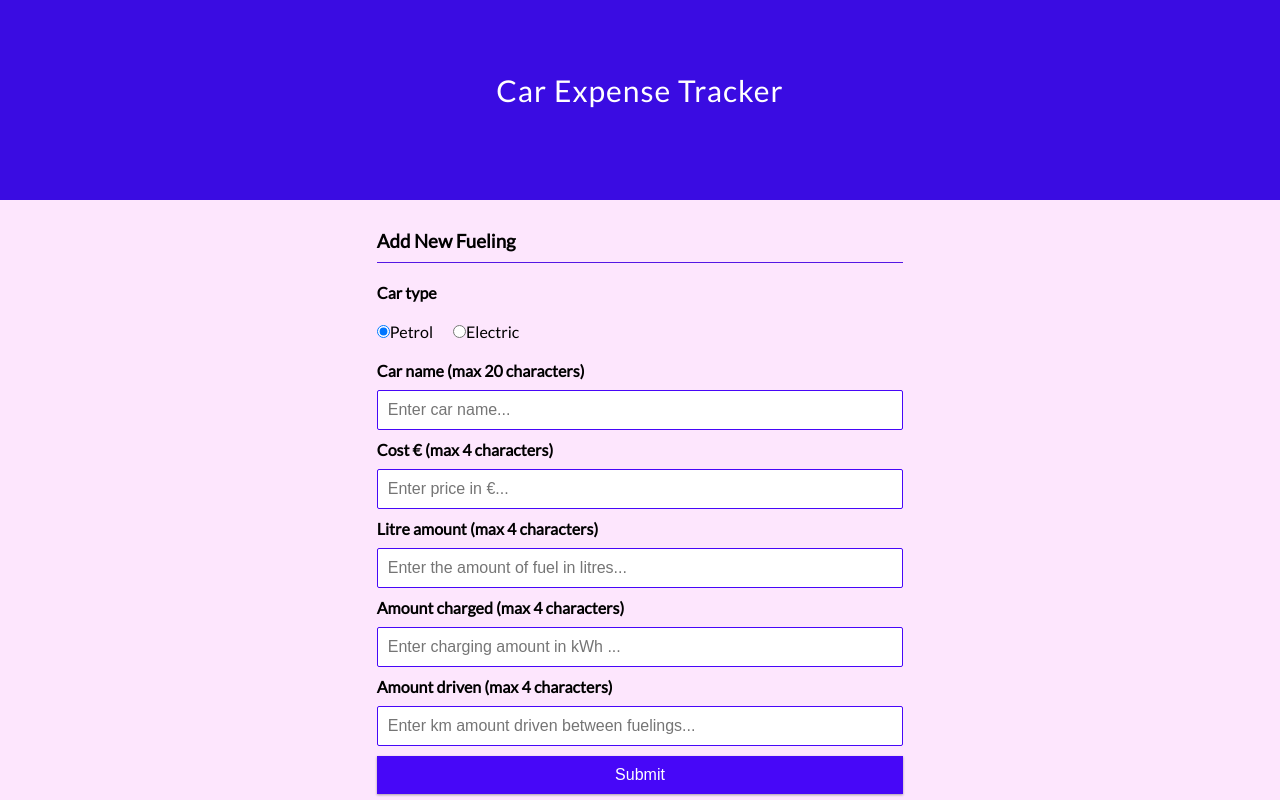
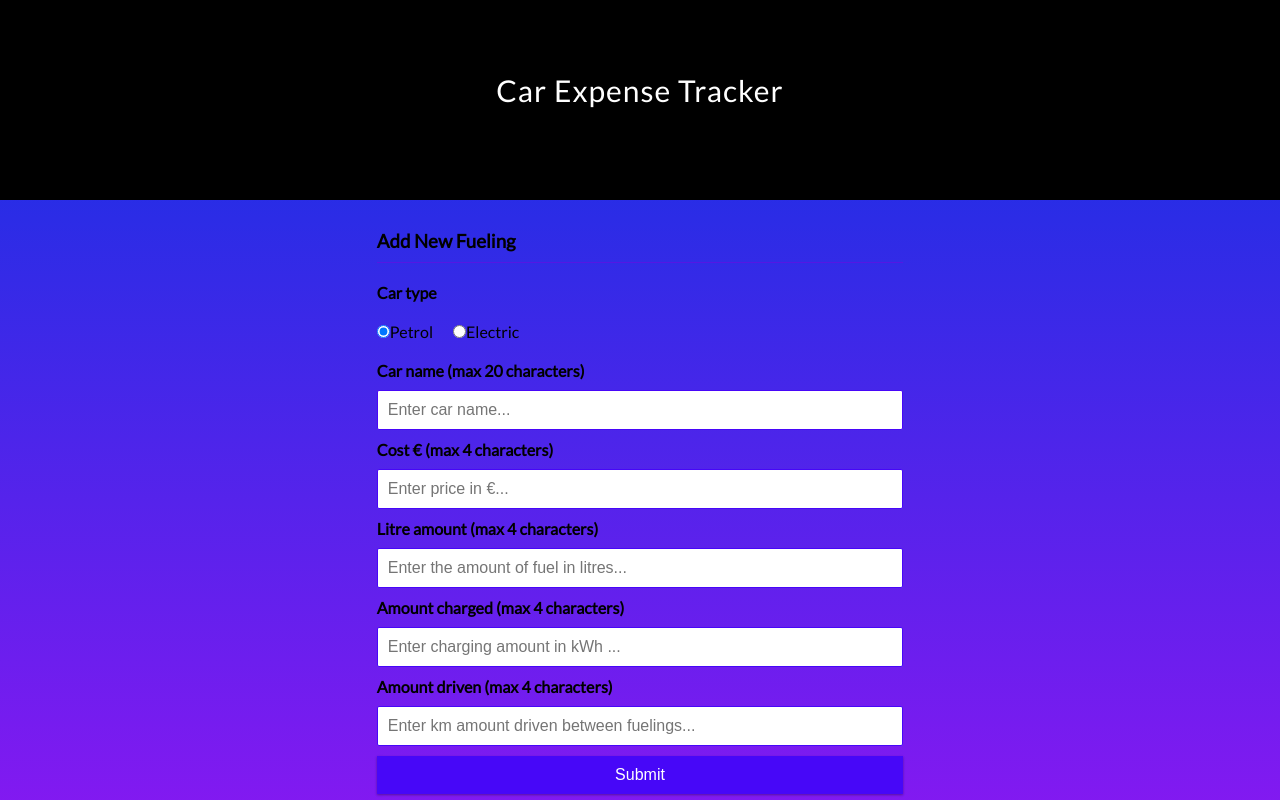
Before and after one commit to mixmading/frontend-teamwork, a React (Create React App) app: page / in a window 1280 px wide. Shown: the top 800 px of the page. Built offline with nearby package versions, Linux system fonts and the light colour scheme.

Commit message:
background Vaihettu

```diff
--- a/src/App.css
+++ b/src/App.css
@@ -137,7 +137,7 @@ input[type='number'] {
 }
 
 body {
-  background: #fde6fd;
+  background: linear-gradient(to bottom, #0c33e2, #f700ff);
 }
 
 .container {
--- a/src/scripts/Header.css
+++ b/src/scripts/Header.css
@@ -3,7 +3,7 @@
     top: 0;
     left: 0;
     width: 100%;
-    background: #3a0ce2;
+    background: #000000;
     color:#fff;
     z-index: 1000;
     height: 200px;
```
